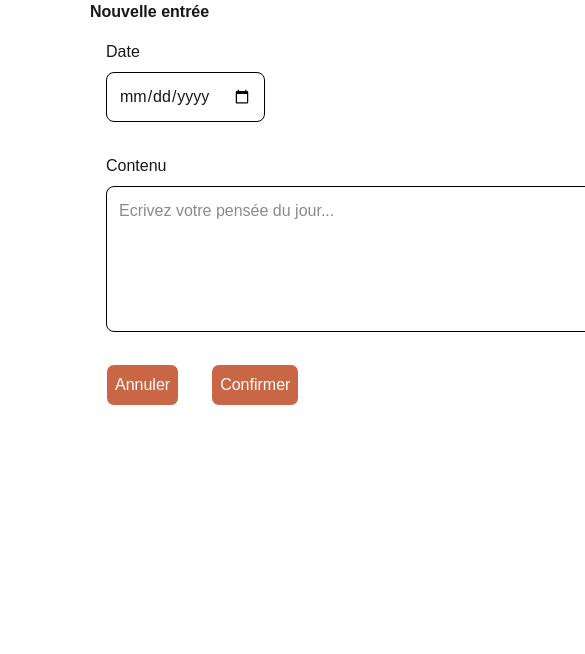
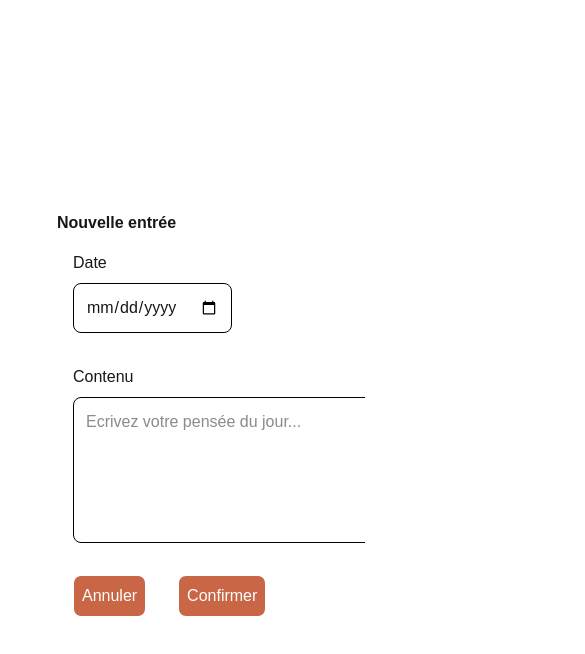
Before and after one commit to Funmi1h/JournalingApp, a Next.js app: page / in a window 390 px wide. Both pictures are taken after a click on the button "+ Nouvelle entrée". Shown: the top 654 px of the page, 585 px wide, since content can reach past the window. Built offline with nearby package versions, Linux system fonts and the light colour scheme; no server answers; the database is empty.

Commit message:
Modification de package.json

```diff
--- a/src/app/globals.css
+++ b/src/app/globals.css
@@ -49,6 +49,20 @@ body {
 .entete{
   margin-top: 1em;
   display: flex;
+  gap: 1rem;
+  padding: 0 1rem;
   justify-content: space-between;
   position: relative;
 }
+@media (max-width: 768px) {
+  .logo {
+    font-size: 1.5rem;
+  }
+}
+
+@media (max-width: 480px) {
+  .logo {
+    font-size: 1.2rem;
+    padding: 8px;
+  }
+}
--- a/src/app/notes/_components/AddNoteForm.jsx
+++ b/src/app/notes/_components/AddNoteForm.jsx
@@ -22,8 +22,7 @@ export default function AddNoteForm({onClose, editingNote}){
         if(editingNote){
             await updateNote(editingNote.id, date, contenu);
         }else{
-            const formData = { date, contenu };
-            console.log('Création note — payload:', formData);
+            const formData = {date, contenu}
             await createNote(formData);
         }
         setContenu("");
--- a/src/app/notes/_components/AddNoteForm.module.css
+++ b/src/app/notes/_components/AddNoteForm.module.css
@@ -3,14 +3,30 @@
     align-items: center;
     justify-content: center;
     margin:   auto;
-    position:absolute;
+    position:fixed;
+    top: 0;
+    left: 0;
+    bottom: 0;
+    right: 0;
+    padding: 1rem;
+    z-index: 1rem;
 }
 .form{
     display: flex;
     flex-direction: column;
-    width: 70%;
+    width: 95%;
     max-width: 600px;
     margin: auto;
+    padding: 2rem;
+    border-radius: 8px;
+    max-height: 90vh;
+    overflow-y: auto;
+
+}
+@media (min-width: 769) {
+    .form{
+        width: 70%;
+    }
 
 }
 .titre{
--- a/src/app/notes/_components/AllNote.module.css
+++ b/src/app/notes/_components/AllNote.module.css
@@ -4,4 +4,13 @@
     justify-content: center;
     align-items: center;
     margin: auto;
+    padding: 2rem 1rem ;
+    min-height: 60vh;
 }
+
+@media (max-width: 480px) {
+    .container_vide {
+        padding: 1rem;
+        min-height: 50vh;
+    }
+}
--- a/src/app/notes/_components/NoteCard.module.css
+++ b/src/app/notes/_components/NoteCard.module.css
@@ -1,6 +1,7 @@
 .NoteCard{
     position: relative;
-    width: 50%;
+    width: 90%;
+    max-width: 600px;
     display: flex;
     flex-direction: row;
     background-color: hsl(40 35% 98%);
@@ -9,6 +10,19 @@
     border-radius: 12px;
     margin: 1em auto;
     box-shadow: 0 4px 20px -4px hsl(25 20% 25% / 0.08);
+}
+
+@media (min-width: 769px) {
+    .NoteCard {
+        width: 50%;
+    }
+}
+
+@media (max-width: 480px) {
+    .NoteCard {
+        padding: 1.5em;
+        width: 95%;
+    }
 }
 
 .NoteCard:hover{
@@ -44,6 +58,3 @@
   background-color: #fee2e2;
   color: #ef4444;
 }
-.note_contenu{
-
-}
--- a/src/app/page.tsx
+++ b/src/app/page.tsx
@@ -4,12 +4,17 @@ import AddNoteForm from "@/src/app/notes/_components/AddNoteForm"
 import { BookOpen } from "lucide-react"
 import AllNotes from "@/src/app/notes/_components/AllNotes"
 import { useState } from "react"
+interface Note {
+  id: string;
+  date: string;
+  contenu: string;
+}
 export default function Page() {
   const [isFormOpen, setIsForm] = useState(false);
-  const [editingNote, setEditingNote] = useState<{id: string, date: string, contenu: string} | null>(null);
-
+const [editingNote, setEditingNote] = useState<Note | null>(null);
   function openEditForm(id:string, date: string, contenu:string){
     setEditingNote({id, date, contenu});
+
     setIsForm(true);
   }
 
```
